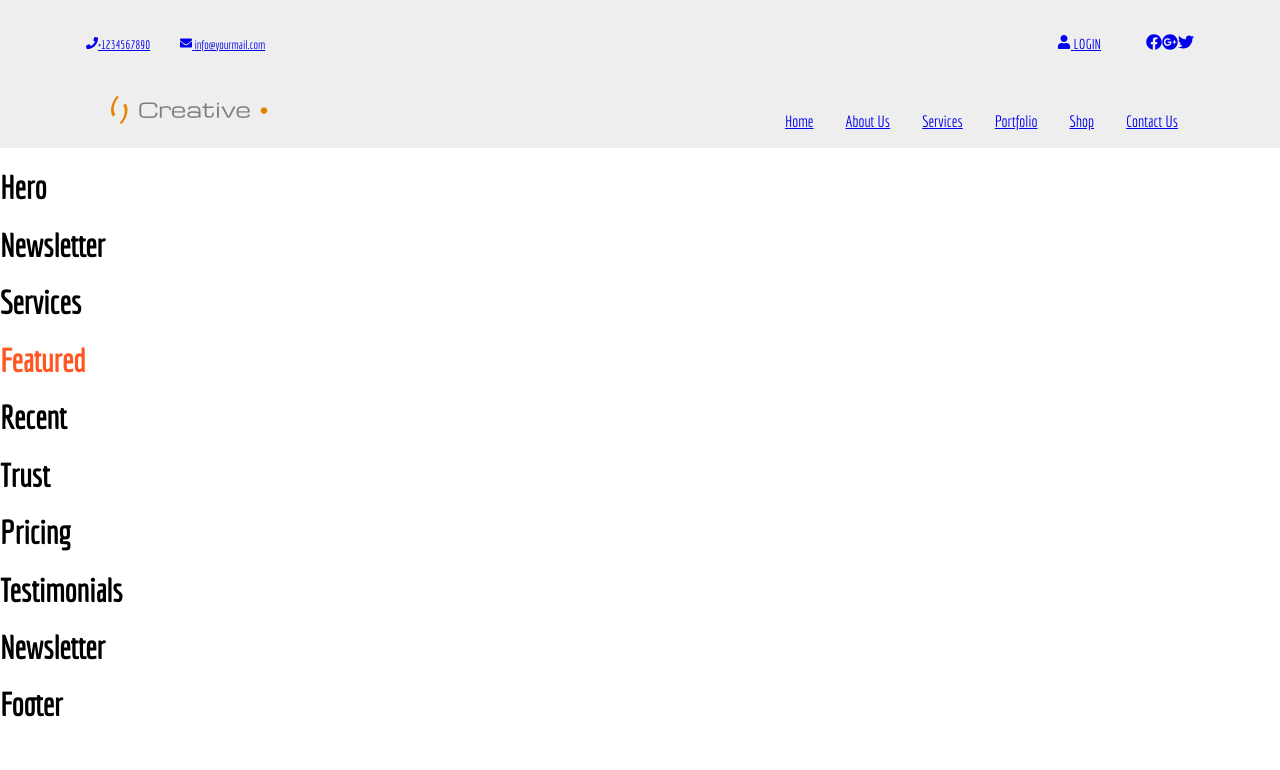
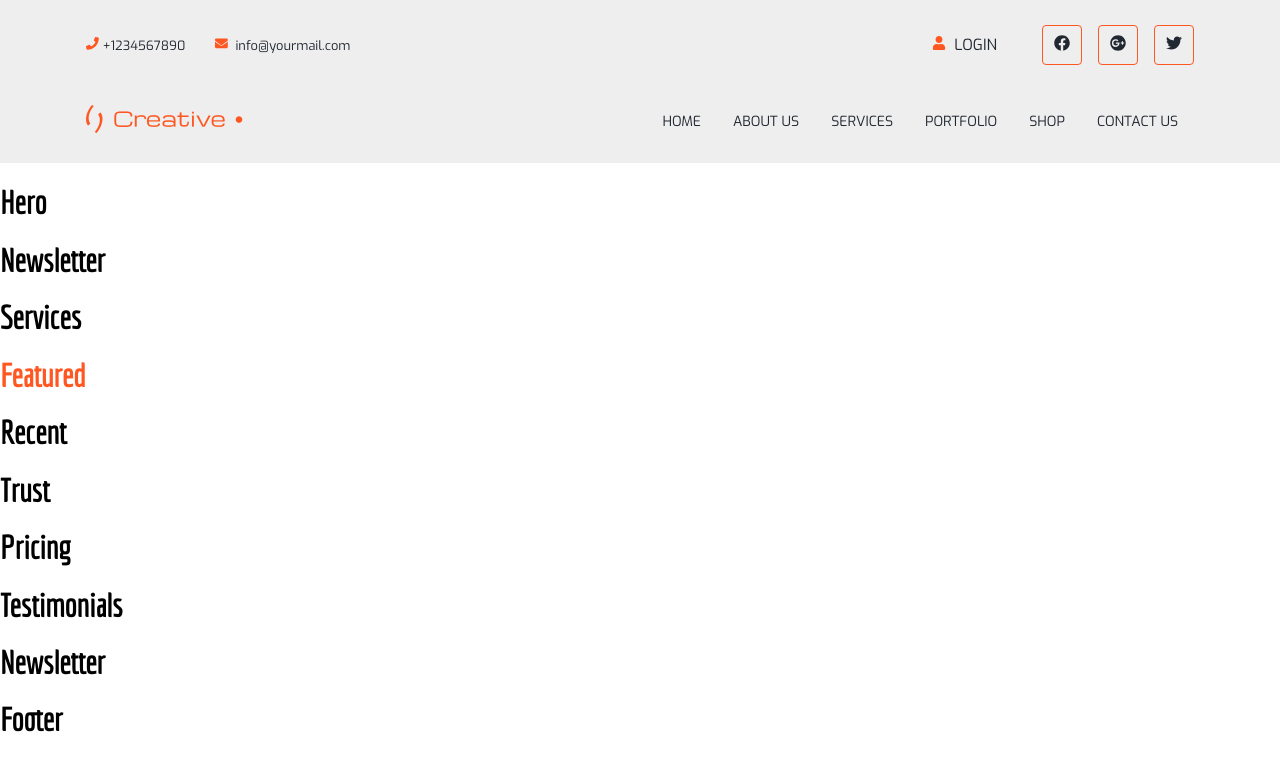
Before and after one commit to Miselrkba/multi-role-website-react-ts, a React (Create React App) app: page / in a window 1280 px wide. Shown: the top 770 px of the page. Built offline with nearby package versions, Linux system fonts and the light colour scheme.

Commit message:
feat: added new log, hover, more styling

```diff
--- a/src/components/header/Header.scss
+++ b/src/components/header/Header.scss
@@ -3,7 +3,30 @@
 #header {
   width: 100%;
   background-color: $secondary-color;
+  a {
+    color: $quaternary-color;
+    text-decoration: none;
+  }
+  font-family: $primary-font;
+}
+
+.header__icon {
+  display: inline-flex;
   color: $primary-color;
+}
+
+.header__icon__data {
+  padding-left: 0.3em;
+  &:hover {
+    color: $primary-color;
+    transition: all 0.2s ease-in-out;
+  }
+}
+
+.header__login {
+  span {
+    font-size: 1.1em;
+  }
 }
 
 .header__container {
@@ -14,27 +37,6 @@
   margin-left: auto;
 }
 
-@media (min-width: 1200px) {
-  .header__container {
-    max-width: 1140px;
-  }
-}
-// @media (min-width: 992px) {
-//   .header__container {
-//     max-width: 960px;
-//   }
-// }
-// @media (min-width: 768px) {
-//   .header__container {
-//     max-width: 720px;
-//   }
-// }
-// @media (min-width: 576px) {
-//   .header__container {
-//     max-width: 540px;
-//   }
-// }
-
 .header__top {
   display: flex;
   justify-content: space-between;
@@ -43,11 +45,7 @@
 }
 
 .header__contact {
-  font-size: 12px;
-  i {
-    color: #ee1515;
-    padding-right: 10px;
-  }
+  font-size: 0.8em;
 }
 
 .header__tel {
@@ -71,6 +69,25 @@
   padding-left: 0;
   margin: 0;
   list-style: none;
+  li:not(:last-child) {
+    padding-right: 1em;
+  }
+  a {
+    font-size: 1em;
+    display: inline-block;
+    width: 2.5em;
+    height: 2.5em;
+    border: 1px solid $primary-color;
+    border-radius: 4px;
+    line-height: 40px;
+    text-align: center;
+    background-color: transparent;
+    transition: all 0.25s ease-in-out;
+    &:hover {
+      color: #fff !important;
+      background-color: $primary-color;
+    }
+  }
 }
 
 .header__bottom {
@@ -90,8 +107,10 @@
 .header__navbar__bottom {
   display: flex;
   padding-left: 0;
-  margin-bottom: 0;
+  //   margin-bottom: 0;
   list-style: none;
+  text-transform: uppercase;
+  font-size: 0.875em;
 }
 
 .header__brand {
@@ -129,3 +148,25 @@
   //   flex-basis: auto;
   //   justify-content: flex-end;
 }
+
+// ************responsivness
+@media (min-width: 1200px) {
+  .header__container {
+    max-width: 1140px;
+  }
+}
+// @media (min-width: 992px) {
+//   .header__container {
+//     max-width: 960px;
+//   }
+// }
+// @media (min-width: 768px) {
+//   .header__container {
+//     max-width: 720px;
+//   }
+// }
+// @media (min-width: 576px) {
+//   .header__container {
+//     max-width: 540px;
+//   }
+// }
--- a/src/components/header/Header.tsx
+++ b/src/components/header/Header.tsx
@@ -17,16 +17,18 @@ const Header = () => {
         <div className="header__top">
           <div className="header__contact">
             <a href="tel:+1234567890" className="header__tel">
-              <FaPhone />
-              <span>+1234567890</span>
+              <FaPhone className="header__icon" />
+              <span className="header__icon__data">+1234567890</span>
             </a>
             <a href="mailto:info@yourmail.com">
-              <FaEnvelope /> <span>info@yourmail.com</span>
+              <FaEnvelope className="header__icon" />{' '}
+              <span className="header__icon__data">info@yourmail.com</span>
             </a>
           </div>
           <nav className="header__nav__top">
-            <a href="//#" className="header__login">
-              <FaUser /> <span>Login</span>
+            <a href="/#" className="header__login">
+              <FaUser className="header__icon" />{' '}
+              <span className="header__icon__data">Login</span>
             </a>
             <ul className="header__social">
               <li>
```
Also changed, not shown: src/assets/images/logo.png.
